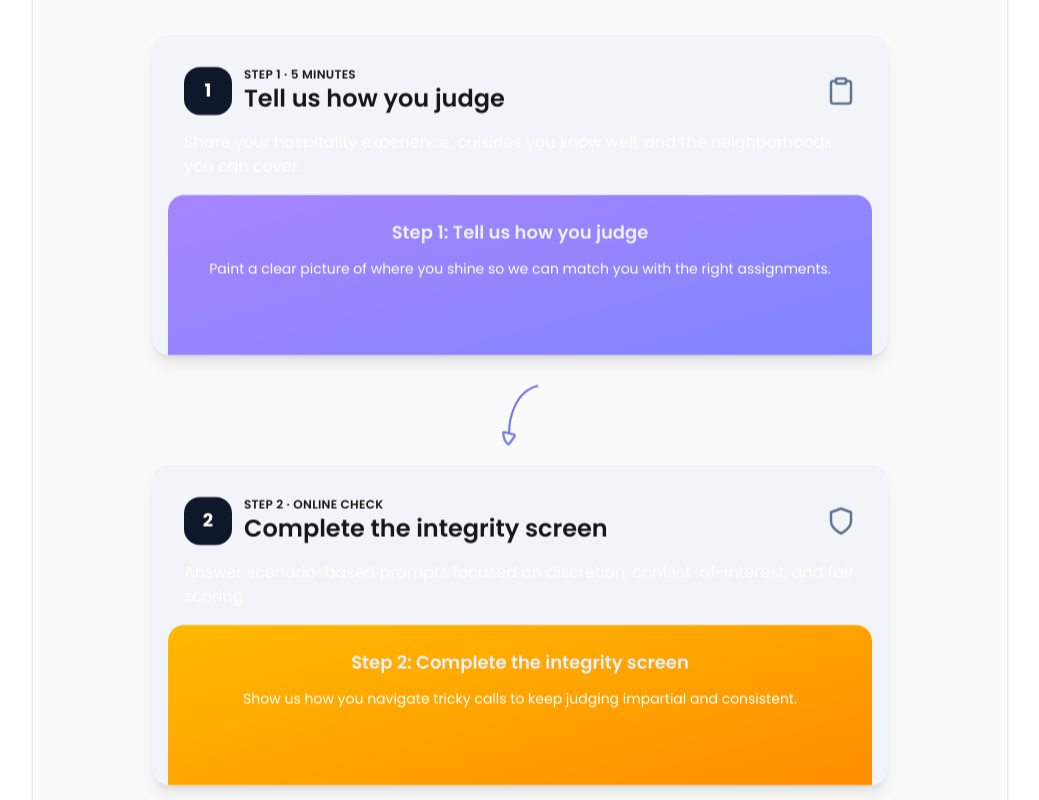
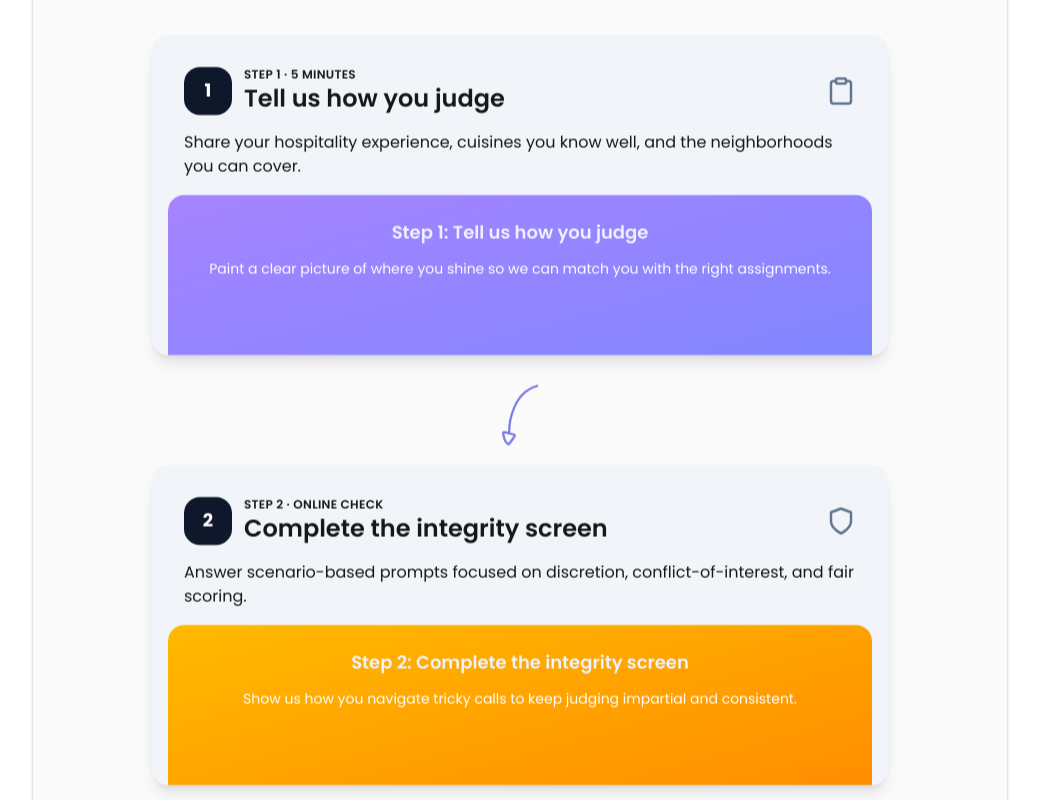
Before and after one commit to LayerSyncAi/savaal, a Next.js app: page /judging/prospective-judges in a window 1280 px wide. Shown: the part 880-1680 px from the top of the page, without its empty margins (120-1159 px from the left). Built offline with nearby package versions, Linux system fonts and the light colour scheme.

Commit message:
updated prospective judges for readability

```diff
--- a/app/judging/prospective-judges/components/QualificationShowcase.tsx
+++ b/app/judging/prospective-judges/components/QualificationShowcase.tsx
@@ -92,7 +92,7 @@ function BounceCard({
 				</span>
 			</div>
 
-			<p className="mt-4 max-w-2xl p-white">{step.description}</p>
+			<p className="mt-4 max-w-2xl ">{step.description}</p>
 
                         <div
                                 className={`absolute bottom-0 left-4 right-4 top-32 translate-y-8 rounded-t-2xl bg-gradient-to-br ${gradient} p-6 transition-transform duration-[250ms] group-hover:translate-y-4 group-hover:rotate-[2deg]`}
```
